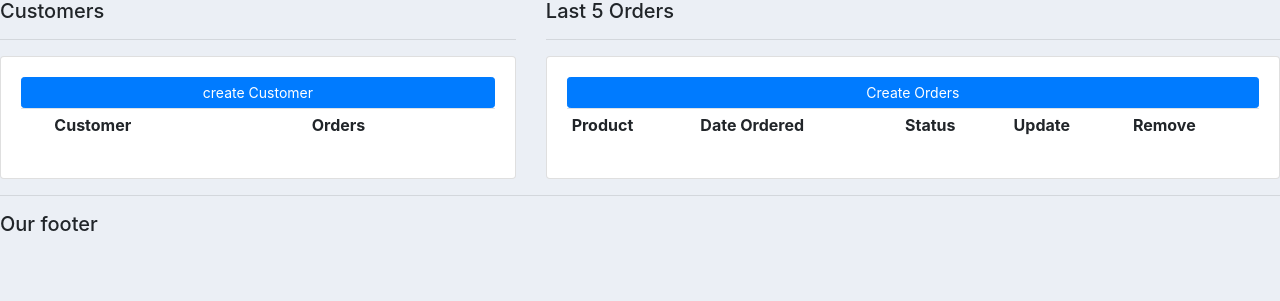
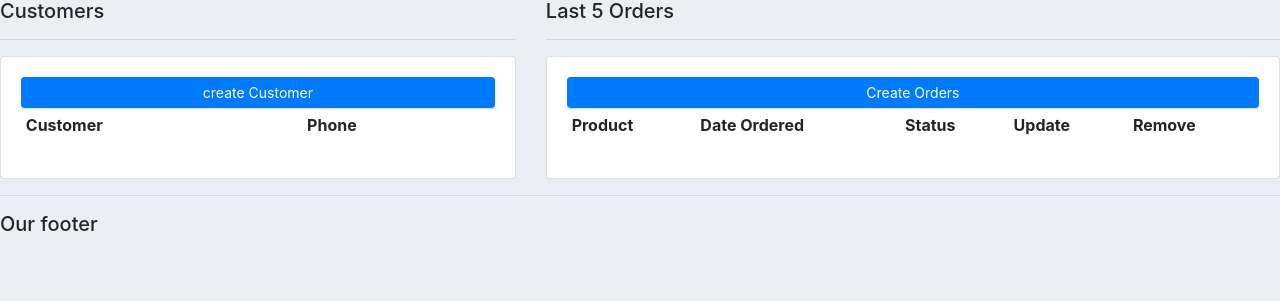
Before and after one commit to Cencious/CRM-app, a Django app: page / in a window 1280 px wide. Shown: the part 371-672 px from the top of the page. Run offline with Django 4.2, Linux system fonts and the light colour scheme; lists and menus that the app fills with data are empty; some libraries are stand-ins or nearby versions.

Commit message:
render data for customer name and phone

```diff
--- a/accounts/templates/accounts/dashboard.html
+++ b/accounts/templates/accounts/dashboard.html
@@ -12,10 +12,16 @@
             <a class="btn btn-primary btn-sm btn-block" href="">create Customer</a>
             <table class="table table-sm">
                 <tr>
-                    <th></th>
+
                     <th>Customer</th>
-                    <th>Orders</th>
+                    <th>Phone</th>
                 </tr>
+                {% for customer in customers%}
+                <tr>
+                    <td>{{customer.name}} </td>
+                    <td>{{customer.phone}} </td>
+                </tr>
+                {% endfor%}
 
             </table>
 
```
Also changed, not shown: db.sqlite3.
